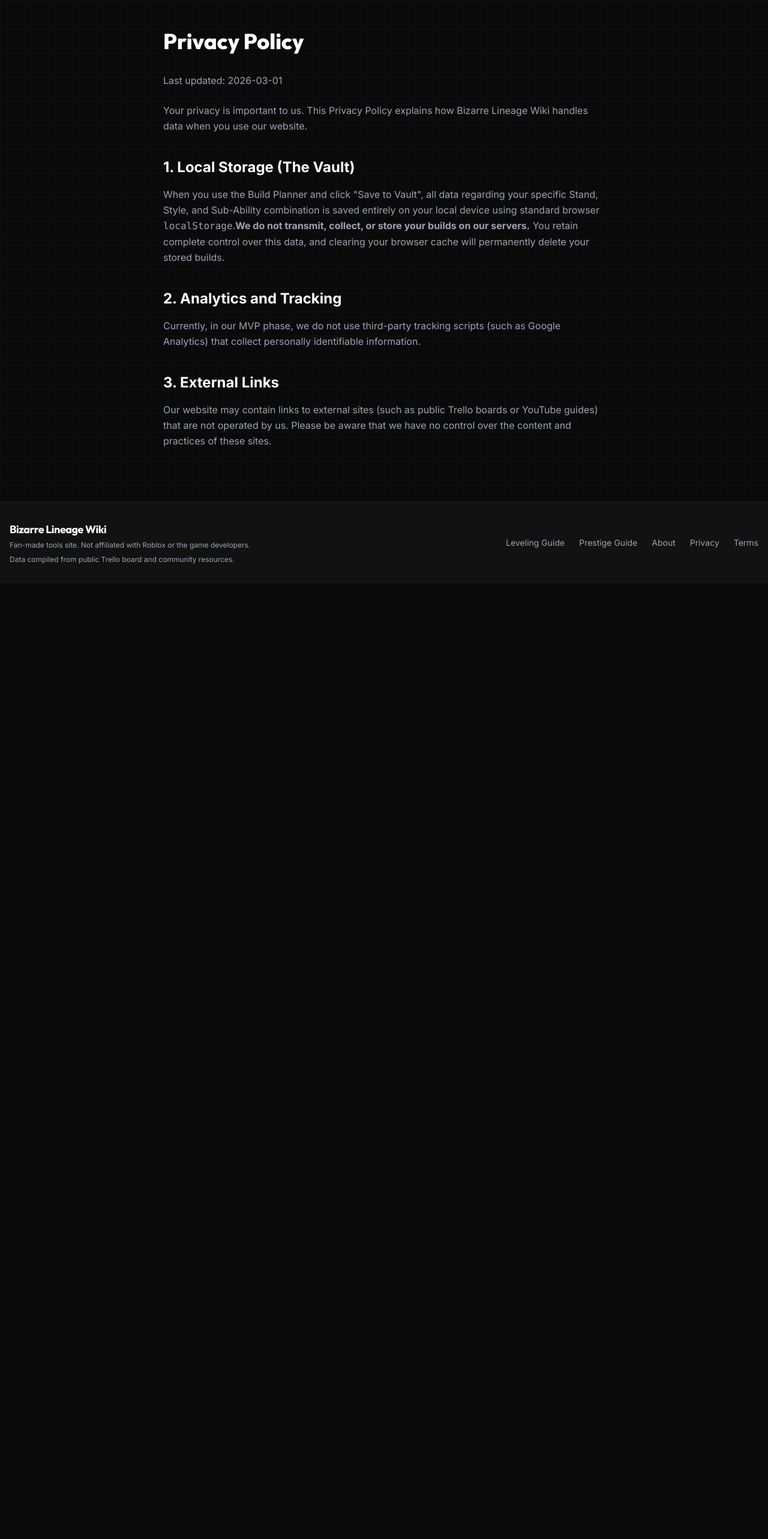
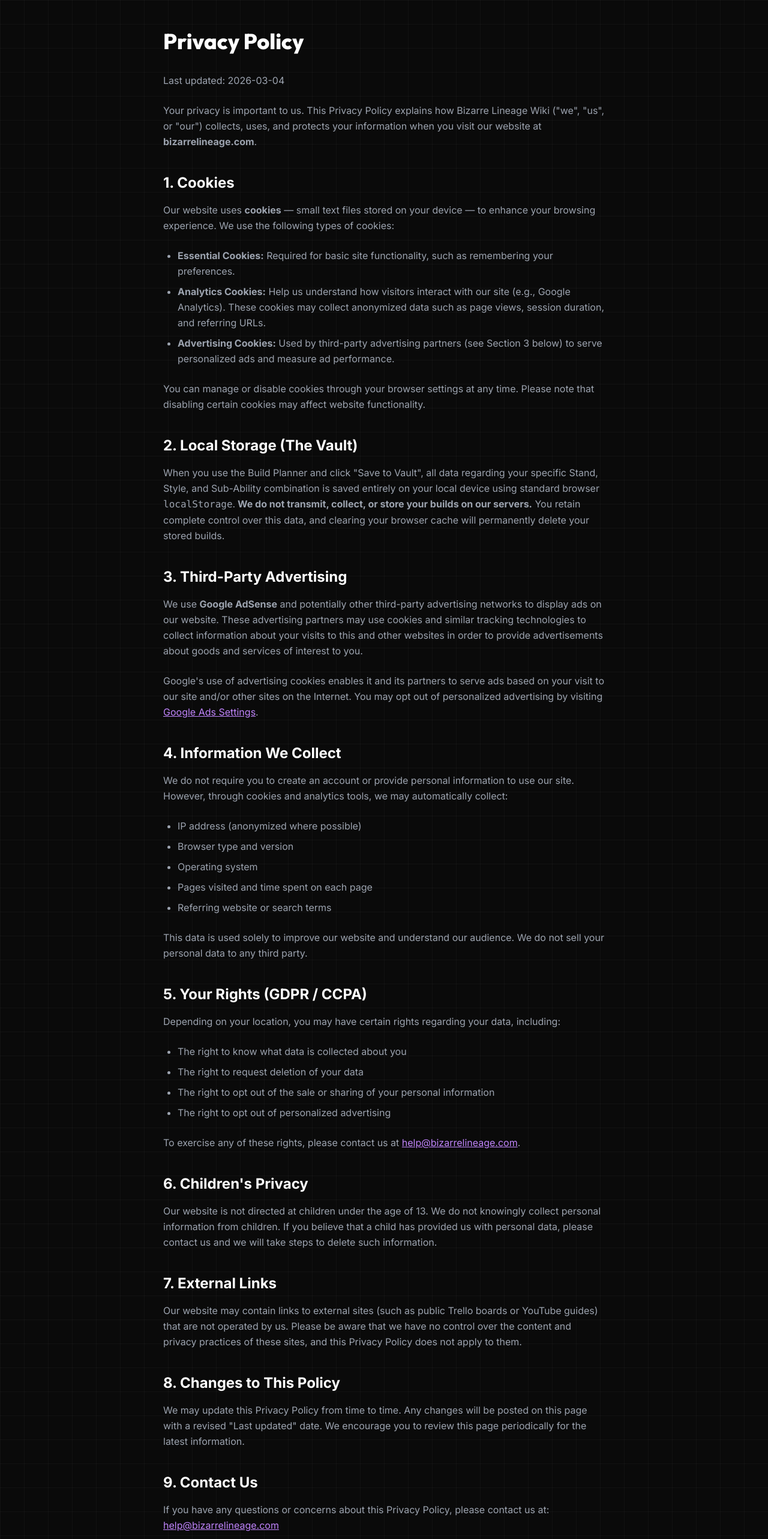
Before and after one commit to jasperchou57/bizarre-lineage-tools, a Next.js app: page /privacy in a window 1280 px wide. Shown: the part 80-2646 px from the top of the page at 60% size. Before the commit the page ends 1053 px from the top, so only its background shows below. Built offline with nearby package versions, Linux system fonts and the light colour scheme.

Commit message:
feat: add Contact Us page, update Privacy Policy with Cookie/AdSense disclosure, add Contact link to Footer

```diff
--- /dev/null
+++ b/src/app/contact/page.tsx
@@ -0,0 +1,44 @@
+import { Metadata } from "next";
+
+export const metadata: Metadata = {
+    title: "Contact Us | Bizarre Lineage Wiki",
+    description: "Get in touch with the Bizarre Lineage Wiki team for questions, suggestions, or feedback.",
+};
+
+export default function ContactPage() {
+    return (
+        <div className="container mx-auto px-4 py-16 max-w-3xl prose prose-invert">
+            <h1 className="text-4xl font-heading font-extrabold text-white mb-8">Contact Us</h1>
+
+            <p className="text-muted leading-relaxed mb-6">
+                We&apos;d love to hear from you! Whether you have a question, found a bug, want to suggest a feature, or need to report inaccurate game data, feel free to reach out.
+            </p>
+
+            <div className="bg-surface border border-white/10 rounded-xl p-8 my-8">
+                <h2 className="text-2xl font-bold text-white mb-4">Email</h2>
+                <p className="text-muted leading-relaxed mb-2">
+                    The best way to reach us is by email:
+                </p>
+                <a
+                    href="mailto:help@bizarrelineage.com"
+                    className="text-xl font-semibold text-purple-400 hover:text-purple-300 underline transition-colors"
+                >
+                    help@bizarrelineage.com
+                </a>
+            </div>
+
+            <h2 className="text-2xl font-bold text-white mt-10 mb-4">What You Can Contact Us About</h2>
+            <ul className="text-muted leading-relaxed mb-6 list-disc pl-6 space-y-2">
+                <li><strong>Data Corrections:</strong> If you notice any incorrect Stand stats, Fighting Style data, or Sub-Ability information, let us know and we&apos;ll update it.</li>
+                <li><strong>Feature Requests:</strong> Have an idea for a new tool or calculator? We&apos;re always looking to improve.</li>
+                <li><strong>Bug Reports:</strong> If something isn&apos;t working properly, please describe the issue and we&apos;ll investigate.</li>
+                <li><strong>Privacy Inquiries:</strong> For any questions about your data or to exercise your rights under GDPR/CCPA, please email us directly.</li>
+                <li><strong>General Feedback:</strong> We appreciate any thoughts on how to make Bizarre Lineage Wiki better for the community.</li>
+            </ul>
+
+            <p className="text-muted leading-relaxed mb-6">
+                We aim to respond to all inquiries within <strong>48 hours</strong>. Thank you for using Bizarre Lineage Wiki!
+            </p>
+        </div>
+    );
+}
--- a/src/app/privacy/page.tsx
+++ b/src/app/privacy/page.tsx
@@ -2,7 +2,7 @@ import { Metadata } from "next";
 
 export const metadata: Metadata = {
     title: "Privacy Policy | Bizarre Lineage Wiki",
-    description: "Privacy policy for Bizarre Lineage Wiki.",
+    description: "Privacy policy for Bizarre Lineage Wiki. Learn how we use cookies, handle data, and work with third-party advertisers.",
 };
 
 export default function PrivacyPage() {
@@ -11,27 +11,105 @@ export default function PrivacyPage() {
             <h1 className="text-4xl font-heading font-extrabold text-white mb-8">Privacy Policy</h1>
 
             <p className="text-muted leading-relaxed mb-6">
-                Last updated: {new Date().toISOString().split('T')[0]}
+                Last updated: 2026-03-04
             </p>
 
             <p className="text-muted leading-relaxed mb-6">
-                Your privacy is important to us. This Privacy Policy explains how Bizarre Lineage Wiki handles data when you use our website.
+                Your privacy is important to us. This Privacy Policy explains how Bizarre Lineage Wiki (&quot;we&quot;, &quot;us&quot;, or &quot;our&quot;) collects, uses, and protects your information when you visit our website at <strong>bizarrelineage.com</strong>.
             </p>
 
-            <h2 className="text-2xl font-bold text-white mt-10 mb-4">1. Local Storage (The Vault)</h2>
+            {/* Section 1 – Cookies */}
+            <h2 className="text-2xl font-bold text-white mt-10 mb-4">1. Cookies</h2>
+            <p className="text-muted leading-relaxed mb-6">
+                Our website uses <strong>cookies</strong> — small text files stored on your device — to enhance your browsing experience. We use the following types of cookies:
+            </p>
+            <ul className="text-muted leading-relaxed mb-6 list-disc pl-6 space-y-2">
+                <li><strong>Essential Cookies:</strong> Required for basic site functionality, such as remembering your preferences.</li>
+                <li><strong>Analytics Cookies:</strong> Help us understand how visitors interact with our site (e.g., Google Analytics). These cookies may collect anonymized data such as page views, session duration, and referring URLs.</li>
+                <li><strong>Advertising Cookies:</strong> Used by third-party advertising partners (see Section 3 below) to serve personalized ads and measure ad performance.</li>
+            </ul>
+            <p className="text-muted leading-relaxed mb-6">
+                You can manage or disable cookies through your browser settings at any time. Please note that disabling certain cookies may affect website functionality.
+            </p>
+
+            {/* Section 2 – Local Storage */}
+            <h2 className="text-2xl font-bold text-white mt-10 mb-4">2. Local Storage (The Vault)</h2>
             <p className="text-muted leading-relaxed mb-6">
                 When you use the Build Planner and click &quot;Save to Vault&quot;, all data regarding your specific Stand, Style, and Sub-Ability combination is saved entirely on your local device using standard browser <code>localStorage</code>.
-                <strong>We do not transmit, collect, or store your builds on our servers.</strong> You retain complete control over this data, and clearing your browser cache will permanently delete your stored builds.
+                <strong> We do not transmit, collect, or store your builds on our servers.</strong> You retain complete control over this data, and clearing your browser cache will permanently delete your stored builds.
             </p>
 
-            <h2 className="text-2xl font-bold text-white mt-10 mb-4">2. Analytics and Tracking</h2>
+            {/* Section 3 – Third-Party Advertising */}
+            <h2 className="text-2xl font-bold text-white mt-10 mb-4">3. Third-Party Advertising</h2>
             <p className="text-muted leading-relaxed mb-6">
-                Currently, in our MVP phase, we do not use third-party tracking scripts (such as Google Analytics) that collect personally identifiable information.
+                We use <strong>Google AdSense</strong> and potentially other third-party advertising networks to display ads on our website. These advertising partners may use cookies and similar tracking technologies to collect information about your visits to this and other websites in order to provide advertisements about goods and services of interest to you.
+            </p>
+            <p className="text-muted leading-relaxed mb-6">
+                Google&apos;s use of advertising cookies enables it and its partners to serve ads based on your visit to our site and/or other sites on the Internet. You may opt out of personalized advertising by visiting{" "}
+                <a href="https://www.google.com/settings/ads" target="_blank" rel="noopener noreferrer" className="text-purple-400 hover:text-purple-300 underline">
+                    Google Ads Settings
+                </a>.
             </p>
 
-            <h2 className="text-2xl font-bold text-white mt-10 mb-4">3. External Links</h2>
+            {/* Section 4 – Data Collection */}
+            <h2 className="text-2xl font-bold text-white mt-10 mb-4">4. Information We Collect</h2>
             <p className="text-muted leading-relaxed mb-6">
-                Our website may contain links to external sites (such as public Trello boards or YouTube guides) that are not operated by us. Please be aware that we have no control over the content and practices of these sites.
+                We do not require you to create an account or provide personal information to use our site. However, through cookies and analytics tools, we may automatically collect:
+            </p>
+            <ul className="text-muted leading-relaxed mb-6 list-disc pl-6 space-y-2">
+                <li>IP address (anonymized where possible)</li>
+                <li>Browser type and version</li>
+                <li>Operating system</li>
+                <li>Pages visited and time spent on each page</li>
+                <li>Referring website or search terms</li>
+            </ul>
+            <p className="text-muted leading-relaxed mb-6">
+                This data is used solely to improve our website and understand our audience. We do not sell your personal data to any third party.
+            </p>
+
+            {/* Section 5 – Your Rights */}
+            <h2 className="text-2xl font-bold text-white mt-10 mb-4">5. Your Rights (GDPR / CCPA)</h2>
+            <p className="text-muted leading-relaxed mb-6">
+                Depending on your location, you may have certain rights regarding your data, including:
+            </p>
+            <ul className="text-muted leading-relaxed mb-6 list-disc pl-6 space-y-2">
+                <li>The right to know what data is collected about you</li>
+                <li>The right to request deletion of your data</li>
+                <li>The right to opt out of the sale or sharing of your personal information</li>
+                <li>The right to opt out of personalized advertising</li>
+            </ul>
+            <p className="text-muted leading-relaxed mb-6">
+                To exercise any of these rights, please contact us at{" "}
+                <a href="mailto:help@bizarrelineage.com" className="text-purple-400 hover:text-purple-300 underline">
+                    help@bizarrelineage.com
+                </a>.
+            </p>
+
+            {/* Section 6 – Children's Privacy */}
+            <h2 className="text-2xl font-bold text-white mt-10 mb-4">6. Children&apos;s Privacy</h2>
+            <p className="text-muted leading-relaxed mb-6">
+                Our website is not directed at children under the age of 13. We do not knowingly collect personal information from children. If you believe that a child has provided us with personal data, please contact us and we will take steps to delete such information.
+            </p>
+
+            {/* Section 7 – External Links */}
+            <h2 className="text-2xl font-bold text-white mt-10 mb-4">7. External Links</h2>
+            <p className="text-muted leading-relaxed mb-6">
+                Our website may contain links to external sites (such as public Trello boards or YouTube guides) that are not operated by us. Please be aware that we have no control over the content and privacy practices of these sites, and this Privacy Policy does not apply to them.
+            </p>
+
+            {/* Section 8 – Changes */}
+            <h2 className="text-2xl font-bold text-white mt-10 mb-4">8. Changes to This Policy</h2>
+            <p className="text-muted leading-relaxed mb-6">
+                We may update this Privacy Policy from time to time. Any changes will be posted on this page with a revised &quot;Last updated&quot; date. We encourage you to review this page periodically for the latest information.
+            </p>
+
+            {/* Section 9 – Contact */}
+            <h2 className="text-2xl font-bold text-white mt-10 mb-4">9. Contact Us</h2>
+            <p className="text-muted leading-relaxed mb-6">
+                If you have any questions or concerns about this Privacy Policy, please contact us at:{" "}
+                <a href="mailto:help@bizarrelineage.com" className="text-purple-400 hover:text-purple-300 underline">
+                    help@bizarrelineage.com
+                </a>
             </p>
         </div>
     );
--- a/src/components/layout/Footer.tsx
+++ b/src/components/layout/Footer.tsx
@@ -20,6 +20,7 @@ export function Footer() {
                         <Link href="/guides/leveling" className="hover:text-white transition-colors">Leveling Guide</Link>
                         <Link href="/guides/prestige" className="hover:text-white transition-colors">Prestige Guide</Link>
                         <Link href="/about" className="hover:text-white transition-colors">About</Link>
+                        <Link href="/contact" className="hover:text-white transition-colors">Contact</Link>
                         <Link href="/privacy" className="hover:text-white transition-colors">Privacy</Link>
                         <Link href="/terms" className="hover:text-white transition-colors">Terms</Link>
                     </div>
```
